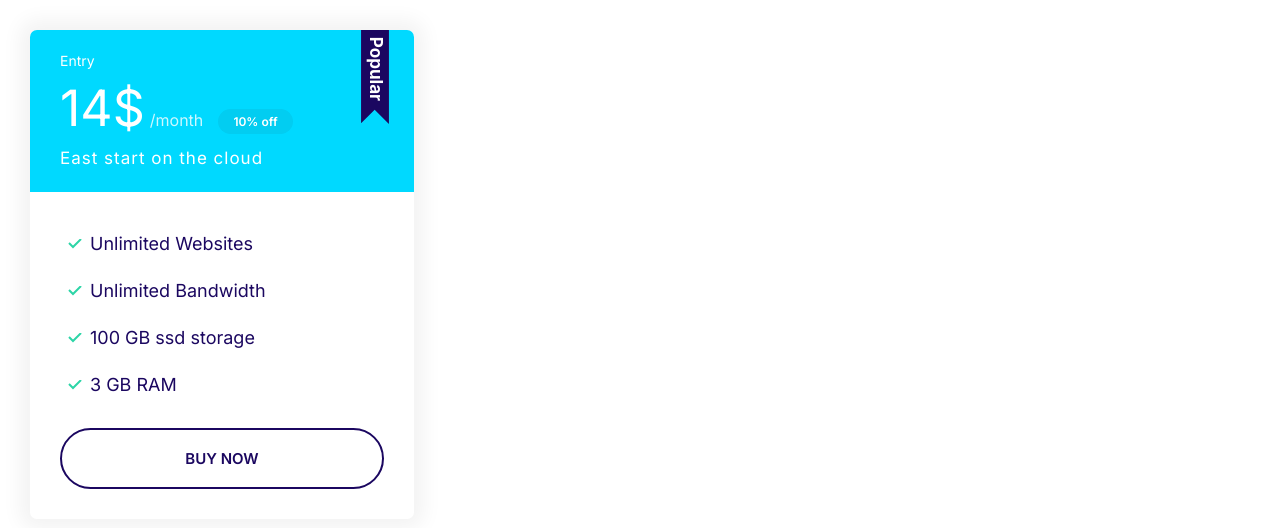
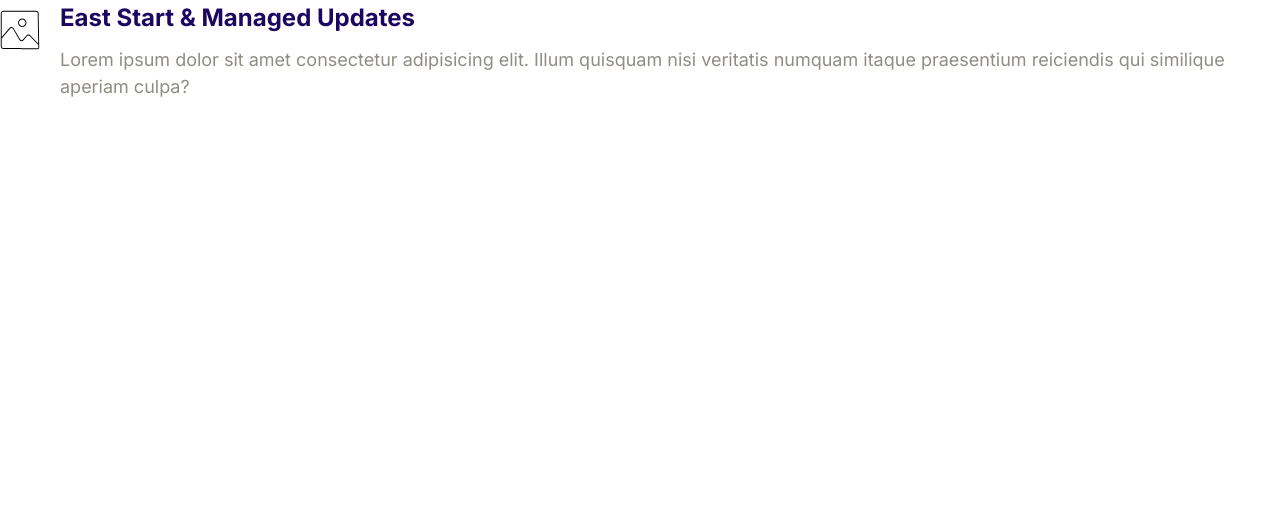
Before and after one commit to yeyni2/Code-With-Mosh-website, a plain HTML site: page index.html in a window 1280 px wide. Drawn offline with Linux system fonts and the light colour scheme.

Commit message:
Build media component

```diff
--- a/css/styles.css
+++ b/css/styles.css
@@ -201,10 +201,13 @@
     background: transparent;
     color: var(--color-headings);
     border: 2px solid var(--color-headings);
+    transition: border 0.5s;
 }
 
 .btn--outline:hover {
     background: var(--color-primary);
+    border: 2px solid transparent;
+    /* border-color: transparent; */
     color: #fff;
 }
 
@@ -368,3 +371,21 @@
         font-size: 1.7rem;
     }
 }
+
+/* Media */
+
+.media {
+    display: flex;
+}
+
+.media__title {
+    margin-top: 0;
+}
+
+.media__body {
+    margin: 0 2rem;
+}
+
+.media__image {
+    margin-top: 1rem;
+}
--- a/index.html
+++ b/index.html
@@ -14,24 +14,19 @@
     <link rel="stylesheet" href="css/styles.css" />
   </head>
   <body>
-    <div style="width: 30%; margin: 3rem" class="card card--secondary">
-      <div class="plan plan--popular">
-        <header class="card__header">
-          <h3 class="plan__name">Entry</h3>
-          <span class="plan__price">14$</span>
-          <span class="plan__billing-cycle">/month</span>
-          <span class="badge badge--seocndary badge--small">10% off</span>
-          <span class="plan__description">East start on the cloud</span>
-        </header>
-        <div class="card__body">
-          <ul class="list list--tick">
-            <li class="list__item">Unlimited Websites</li>
-            <li class="list__item">Unlimited Bandwidth</li>
-            <li class="list__item">100 GB ssd storage</li>
-            <li class="list__item">3 GB RAM</li>
-          </ul>
-          <button class="btn btn--outline btn--block">Buy Now</button>
-        </div>
+    <div class="media">
+      <div class="media__image">
+        <svg class="icon icon--primary">
+          <use xlink:href="images/sprite.svg#snap"></use>
+        </svg>
+      </div>
+      <div class="media__body">
+        <h3 class="media__title">East Start & Managed Updates</h3>
+        <p>
+          Lorem ipsum dolor sit amet consectetur adipisicing elit. Illum
+          quisquam nisi veritatis numquam itaque praesentium reiciendis qui
+          similique aperiam culpa?
+        </p>
       </div>
     </div>
   </body>
```
Also changed, not shown: components/media.html (added, +15 -0 lines).
